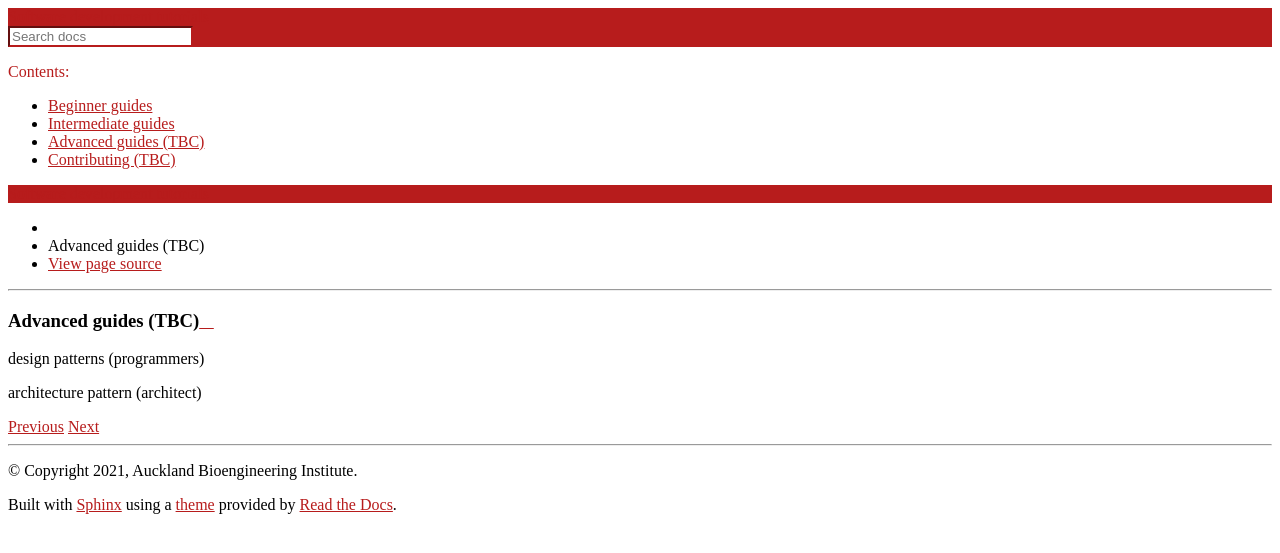
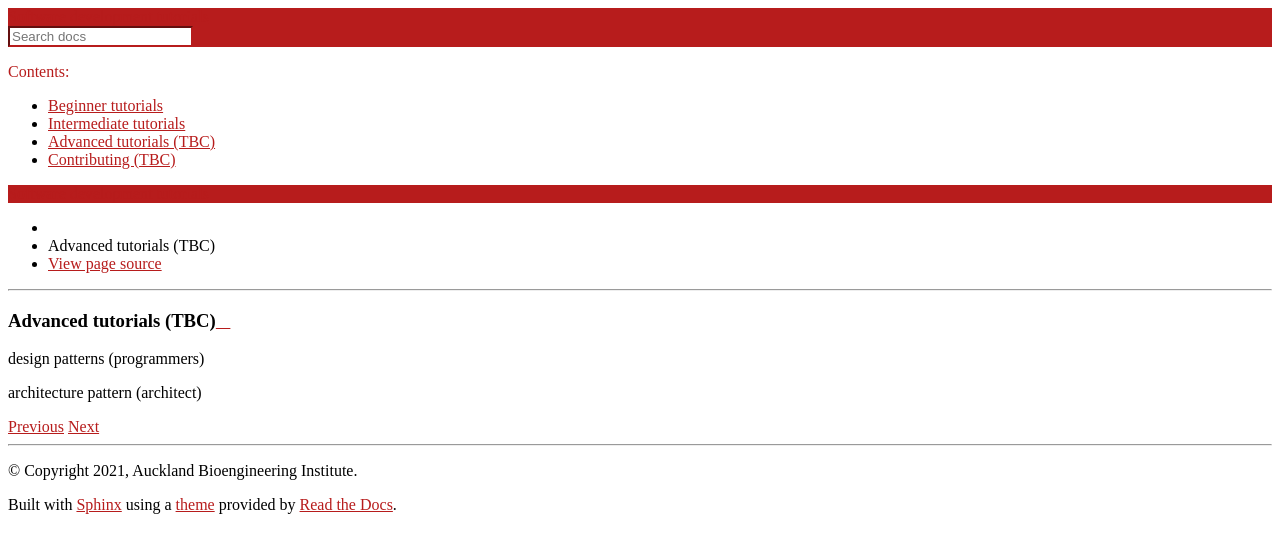
Before and after one commit to prasanthsasikumar/holographic-breast-biomechanics, a Sphinx documentation site: the page built from docs/source/advanced.rst, in a window 1280 px wide. Shown: the top 553 px of the page. Built offline with Sphinx 7.4.7 and the Read the Docs theme 2.0.0, drawn with Linux system fonts in a browser that asks for light colours.

Commit message:
Updating tutorial headings

```diff
--- a/docs/source/advanced.rst
+++ b/docs/source/advanced.rst
@@ -1,6 +1,6 @@
-=====================
-Advanced guides (TBC)
-=====================
+========================
+Advanced tutorials (TBC)
+========================
 
 design patterns (programmers)
 
--- a/docs/source/beginner.rst
+++ b/docs/source/beginner.rst
@@ -1,6 +1,6 @@
-===============
-Beginner guides
-===============
+==================
+Beginner tutorials
+==================
 
 .. toctree::
    :maxdepth: 2
--- a/docs/source/intermediate.rst
+++ b/docs/source/intermediate.rst
@@ -1,6 +1,6 @@
-===================
-Intermediate guides
-===================
+======================
+Intermediate tutorials
+======================
 
 .. toctree::
    :maxdepth: 2
```
